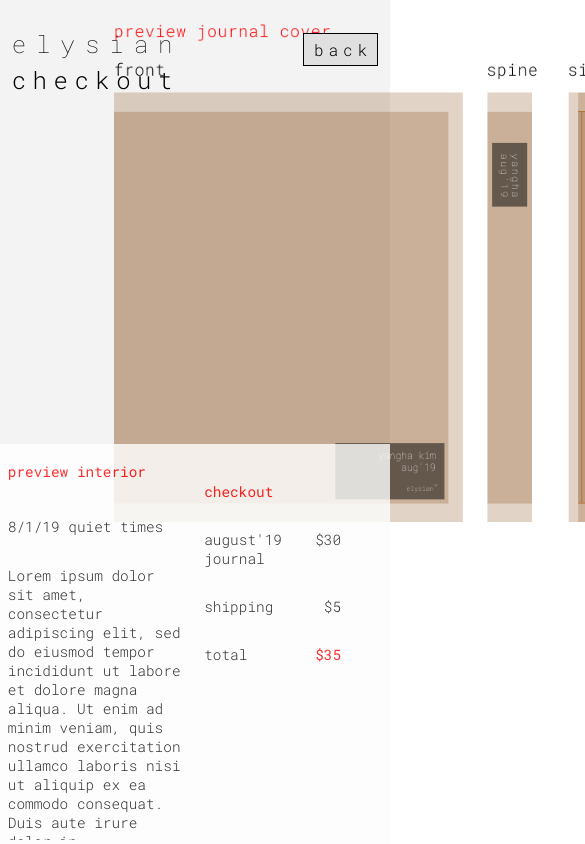
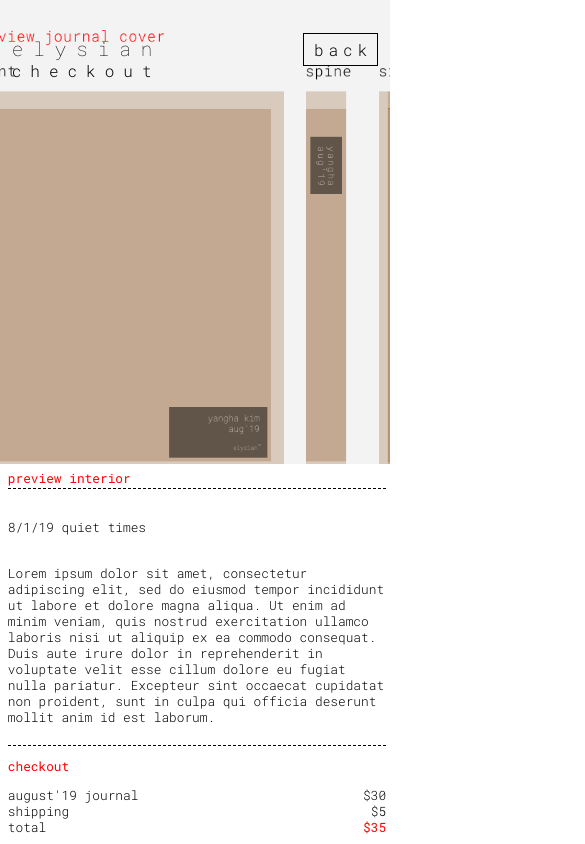
Before and after one commit to yanghakim/elysian, a React (Create React App) app: page /checkout in a window 390 px wide. Shown: the top 844 px of the page, 585 px wide, since content can reach past the window. Built offline with nearby package versions, Linux system fonts and the light colour scheme.

Commit message:
responsive CHECKOUT

```diff
--- a/src/components/Checkout.jsx
+++ b/src/components/Checkout.jsx
@@ -34,14 +34,22 @@ class Checkout extends Component {
 
     return (
       <div className={this.state.checkoutClass}>
-        <p className="checkout-back" onClick={this.toMainMenu}>
-          back
-        </p>
-        <div className="checkout__heading">
-          <p className="checkout__heading-title">elysian</p>
-          <p className="checkout__heading-header">checkout</p>
+        <div className="checkout__left">
+          <p className="checkout__left-back" onClick={this.toMainMenu}>
+            back
+          </p>
+          <div className="checkout__left__heading">
+            <p className="checkout__left__heading-title">elysian</p>
+            <p className="checkout__left__heading-header">checkout</p>
+          </div>
+          <img
+            className="checkout__left-img"
+            src={preview}
+            width="450"
+            height="450"
+          />
+          <span className="checkout__left-expandbtn" />
         </div>
-        <img className="checkout-img" src={preview} width="620" height="600" />
         <div className="checkout__interior">
           <p className="checkout__interior-header">preview interior</p>
           <div className="checkout__interior-journal">
--- a/src/components/Sidebar.jsx
+++ b/src/components/Sidebar.jsx
@@ -15,6 +15,7 @@ import friend from "../assets/friend.png";
 import family from "../assets/family.png";
 
 import cart from "../assets/cart.png";
+import key from "../assets/key.png";
 
 import "../sass/sidebar.sass";
 
@@ -230,16 +231,26 @@ class Sidebar extends Component {
           <img src={bible} height="0" width="0" alt="reminders" />
           <p className="sidebar-item">reminders</p>
         </div>
-        <div className="sidebar__checkout" onClick={this.toCheckout}>
+        <div className="sidebar__footer">
           <img
             src={cart}
-            className="sidebar__checkout-img"
-            width="30"
-            height="30"
+            className="sidebar__footer-img"
+            width="18"
+            height="18"
             onClick={this.toCheckout}
           />
-          <p className="sidebar__checkout-text" onClick={this.toCheckout}>
+          <p className="sidebar__footer-text" onClick={this.toCheckout}>
             checkout
+          </p>
+          <img
+            src={key}
+            className="sidebar__footer-img"
+            width="18"
+            height="18"
+            onClick={this.handleLogout}
+          />
+          <p className="sidebar__footer-text" onClick={this.handleLogout}>
+            logout
           </p>
         </div>
       </div>
--- a/src/sass/App.sass
+++ b/src/sass/App.sass
@@ -32,4 +32,6 @@ button
 
   box-sizing: border-box
 
+  overflow: hidden !important
+
   position: relative
--- a/src/sass/checkout.sass
+++ b/src/sass/checkout.sass
@@ -6,72 +6,72 @@
 
   background-color: #F3F3F3
 
+  overflow: hidden !important
+
   animation: fade-in 0.5s both
 
   &.exit
     animation: fade-out 0.5s both
 
-  &-back
-    position: absolute
-    bottom: 2%
-    left: 3%
-
-    font-weight: 300
-    letter-spacing: 5px
-    font-size: 1.2em
-    text-align: center
-
-    color: black
-
-    border: 1px solid black
-    background-color: #E0e0e0
-    padding: 10px
-    padding-left: 15px
-
-    cursor: pointer
-    transition: 0.5s ease
+  &__left
+    width: 60%
+    display: flex
+    justify-content: center
+    align-items: center
 
     @media (max-width: 900px)
-      top: 2%
-      bottom: auto
-      right: 3%
-      left: auto
+      width: 100%
+      height: 60%
 
-      font-size: 1em
+    &-back
+      position: absolute
+      bottom: 2%
+      left: 3%
+
+      font-weight: 300
+      letter-spacing: 5px
+      font-size: 0.9em
+      text-align: center
+
+      color: black
+
+      border: 1px solid black
       padding: 5px
       padding-left: 10px
 
-    &:hover
-      background-color: red
+      cursor: pointer
+      transition: 0.5s ease
 
-  &__heading
-    padding: 1% 3%
-    height: 200px
+      @media (max-width: 900px)
+        top: 2%
+        bottom: auto
+        right: 3%
+        left: auto
 
-    &-title
-      font-weight: 100
-      letter-spacing: 10px
-      font-size: 1.5em
+        font-size: 1em
+        padding: 5px
+        padding-left: 10px
 
-    &-header
-      font-weight: 300
-      letter-spacing: 6.5px
-      font-size: 1.5em
+      &:hover
+        background-color: red
 
-      margin-top: -20px
+    &__heading
+      position: absolute
+      left: 3%
+      top: 2%
+      height: 200px
 
-  &-img
-    align-self: center
-    margin-left: 50px
+      &-title
+        font-weight: 100
+        letter-spacing: 10px
+        font-size: 1.2em
 
-    @media (max-width: 1400px)
-      margin-left: -80px
+      &-header
+        font-weight: 300
+        letter-spacing: 9px
+        font-size: 1em
 
-      width: 500px
-      height: 500px
-
-    @media (max-width: 900px)
-      margin-top: -300px
+        margin-top: -20px
 
   &__interior
     position: absolute
@@ -80,7 +80,7 @@
 
     background-color: white
 
-    width: 350px
+    width: 40%
     height: 100vh
 
     font-size: 0.9em
@@ -91,21 +91,29 @@
 
     box-sizing: border-box
 
+    animation: slide-in-right 1s ease forwards
+
     @media (max-width: 900px)
       bottom: 0
       left: 0
       top: auto
 
       width: 100vw
-      height: 400px
+      height: 45%
 
       display: flex
-      flex-direction: row
+      flex-direction: column
+      font-size: 0.8em
+
+      animation: slide-in-up 1s ease forwards
 
     &-header
       color: red
 
-      position: absolute
+      @media (max-width: 900px)
+        position: absolute
+
+        top: -7px
 
     &-journal
       height: 68vh
@@ -116,7 +124,11 @@
         height: 90%
         width: 100%
 
+        margin-top: 20px
+
         align-self: flex-end
+        border-top: 1px dashed black
+        border-bottom: 1px dashed black
 
       &::-webkit-scrollbar
         background: none
@@ -139,16 +151,23 @@
       font-weight: 300
 
       @media (max-width: 900px)
-        padding: 20px
-        height: 50%
+        margin-right: 0
+        margin-bottom: 5px
 
       &-header
         grid-column: 1 / span 2
         color: red
         font-weight: 500
 
+      &-item
+        @media (max-width: 900px)
+          margin: 0
+
       &-price
         justify-self: flex-end
+
+        @media (max-width: 900px)
+          margin: 0
 
         &.total
           color: red
@@ -166,3 +185,19 @@
     opacity: 1
   100%
     opacity: 0
+
+@keyframes slide-in-right
+  0%
+    transform: translateX(100%)
+    opacity: 0
+  100%
+    opacity: 1
+    transform: translateX(0%)
+
+@keyframes slide-in-up
+  0%
+    transform: translateY(100%)
+    opacity: 0
+  100%
+    opacity: 1
+    transform: translateY(0%)
--- a/src/sass/elysian.sass
+++ b/src/sass/elysian.sass
@@ -5,7 +5,7 @@
   display: flex
   flex-direction: row
 
-  overflow: hidden
+  overflow: hidden !important
 
   &-toggleSide
     min-width: 10px
--- a/src/sass/section.sass
+++ b/src/sass/section.sass
@@ -5,7 +5,7 @@
   box-sizing: border-box
 
 .section
-  font-size: 1.1em
+  font-size: 1em
   font-weight: 300
   display: flex
   flex-direction: column
@@ -26,6 +26,11 @@
   &-header
     color: red
     letter-spacing: 3px
+    font-size: 0.9em
+
+    @media (max-width: 600px)
+      max-width: 290px
+      word-wrap: break-word
 
   &-date
     color: red
@@ -35,7 +40,7 @@
     top: 3px
 
   &-title
-    font-size: 2.5em
+    font-size: 2em
     letter-spacing: 5px
     width: 90%
 
@@ -50,9 +55,9 @@
   &-btn
     border: 1px solid red
     color: red
-    font-size: 0.9em
+    font-size: 0.8em
 
-    width: 200px
+    width: 160px
 
     margin-right: 23px
     margin-bottom: 15px
@@ -68,7 +73,7 @@
   &-link
     border: 1px solid red
     color: red
-    font-size: 0.9em
+    font-size: 0.8em
 
     margin-bottom: 15px
     padding: 0px 10px
--- a/src/sass/sidebar.sass
+++ b/src/sass/sidebar.sass
@@ -1,10 +1,11 @@
 .sidebar
   font-weight: 300
+  font-size: 0.9em
 
   width: 200px
   height: 100%
 
-  padding: 0 0 0 1%
+  padding: 0 0 0 15px
 
   transition: 0.5s ease
 
@@ -31,7 +32,7 @@
 
   &__items
     display: grid
-    grid-template-columns: 0.1fr 1fr
+    grid-template-columns: 20px 180px
     grid-row-gap: 20px
 
     align-items: center
@@ -97,45 +98,34 @@
       margin-top: -20px
       margin-bottom: 20px
 
-  &__checkout
+  &__footer
+    display: grid
+    grid-template-columns: 0.1fr 1fr
+    grid-row-gap: 0
+
+    align-items: center
+
     position: absolute
-    bottom: 0
-    left: 0
-
-    padding: 10px 0 10px 1%
-
-    width: 200px
-
-    display: flex
-    flex-direction: row
-    align-items: center
-    justify-content: center
-
-    transition: 0.5s ease
-
-    cursor: pointer
+    bottom: 20px
 
     @media (max-width: 900px)
-      width: auto
+      grid-template-columns: 1fr
+      grid-row-gap: 10px
 
     &-img
-      margin-left: -50px
-
-      @media (max-width: 900px)
-        margin-left: 0
-        width: 18px
-        height: 18px
+      cursor: pointer
 
     &-text
       margin-left: 15px
 
       font-weight: 100
+      cursor: pointer
+
+      &:hover
+        font-weight: 300
 
       @media (max-width: 900px)
         display: none
-
-      &:hover
-        font-weight: 500
 
 @keyframes slide-in-left
   0%
```
Also changed, not shown: src/assets/cart.png, src/assets/key.png (added).
